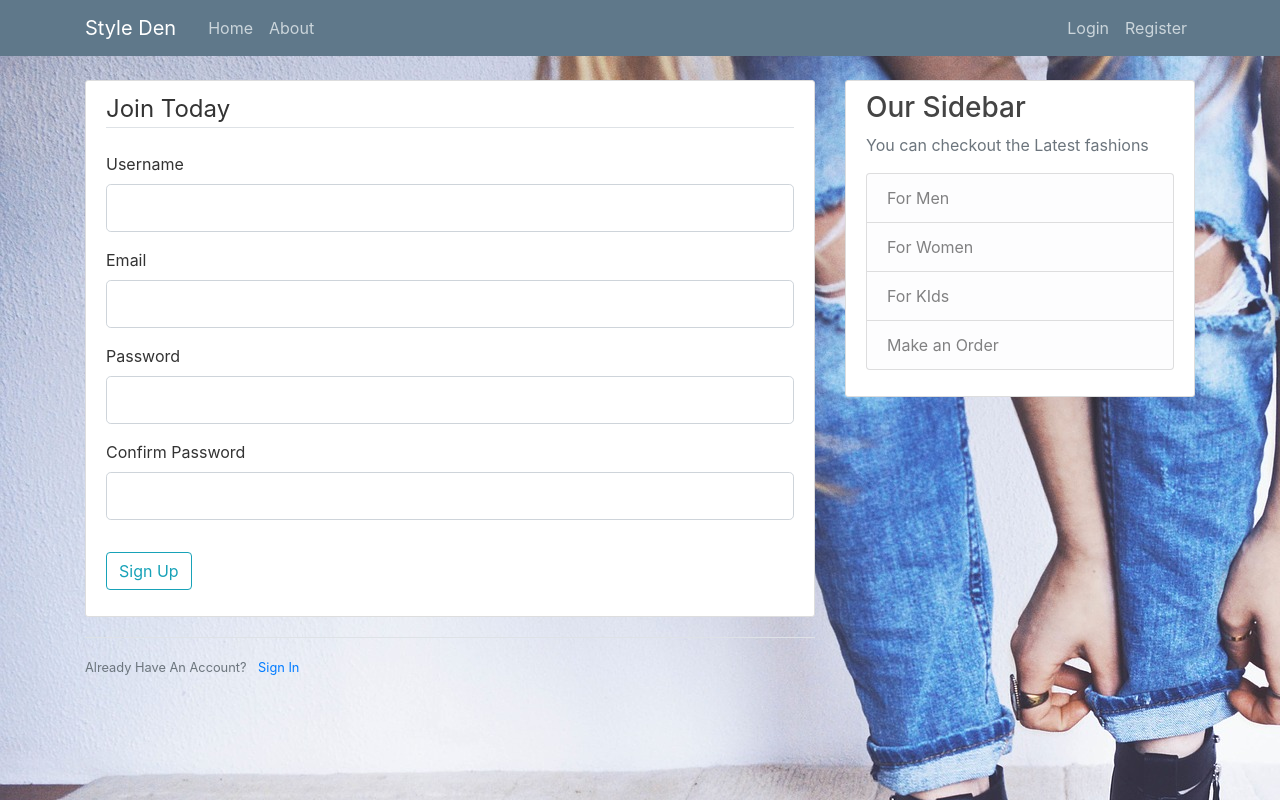
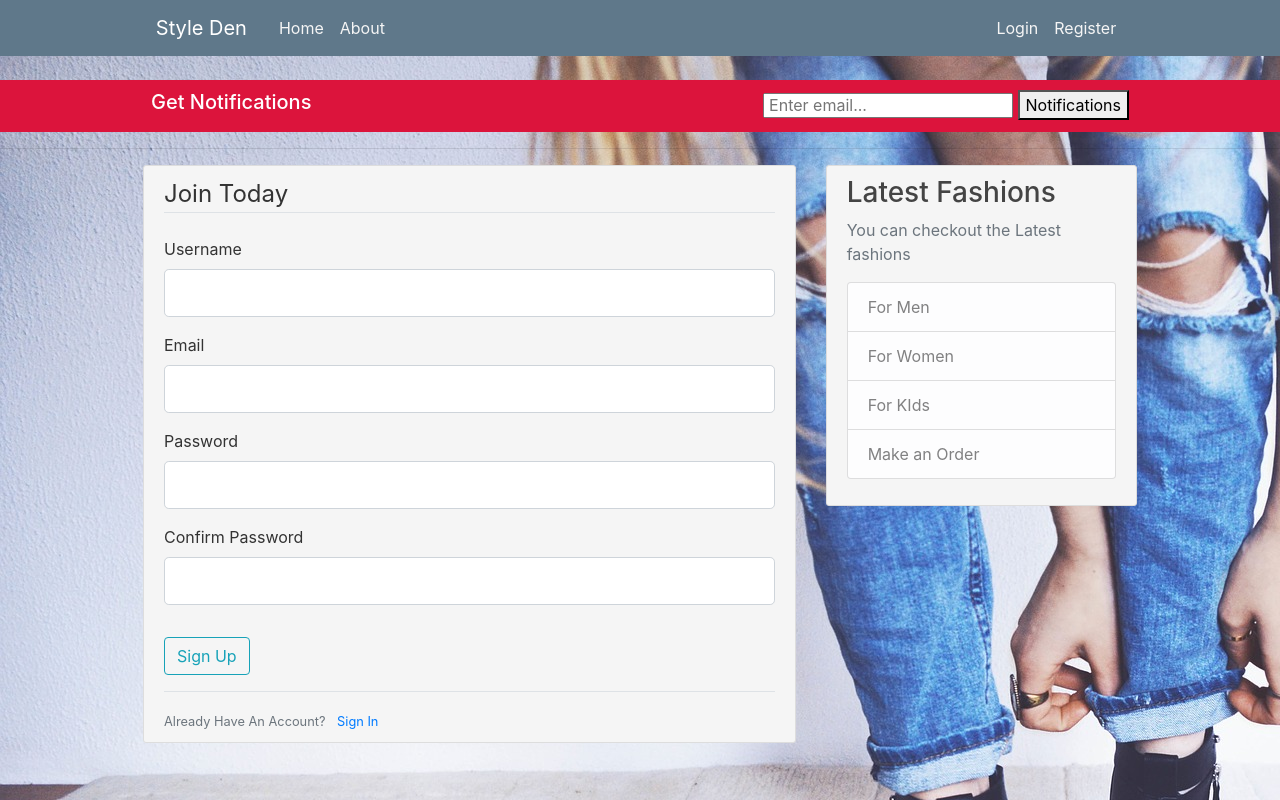
Before and after one commit to Banurasheena/Blog-app, a Flask app: page /register in a window 1280 px wide. Run offline with Flask 2, Linux system fonts and the light colour scheme; some libraries are stand-ins or nearby versions.

Commit message:
commit my additions

```diff
--- a/flaskblog/static/main.css
+++ b/flaskblog/static/main.css
@@ -14,11 +14,11 @@ body {
   }
 
   .site-header .navbar-nav .nav-link {
-    color: #cbd5db;
+    color: whitesmoke;
   }
 
   .site-header .navbar-nav .nav-link:hover {
-    color: #ffffff;
+    color: whitesmoke;
   }
 
   .site-header .navbar-nav .nav-link.active {
@@ -26,7 +26,7 @@ body {
   }
 
   .content-section {
-    background: #ffffff;
+    background: whitesmoke;
     padding: 10px 20px;
     border: 1px solid #dddddd;
     border-radius: 3px;
@@ -83,3 +83,34 @@ body {
 body{
   background-image: url('pic/woman.jpg');
 }
+
+
+#newsletter input[type="email"]{
+  padding: 4px;
+  height: 25px;
+  width: 250px;
+}
+
+#newsletter form{
+  float: right;
+  margin-top: 0;
+}
+
+#newsletter h1{
+  float: left;
+  color: white;
+  font-size: 20px;
+}
+
+#newsletter{
+  padding: 10px;
+
+  background-color: crimson;
+}
+
+
+.container{
+  width: 80%;
+  margin: auto;
+  overflow: hidden;
+}
--- a/flaskblog/templates/layout.html
+++ b/flaskblog/templates/layout.html
@@ -1,12 +1,14 @@
 <!DOCTYPE html>
 <html>
+
 <head>
   <!-- Required meta tags -->
   <meta charset="utf-8">
   <meta name="viewport" content="width=device-width, initial-scale=1, shrink-to-fit=no">
 
   <!-- Bootstrap CSS -->
-    <link rel="stylesheet" href="https://maxcdn.bootstrapcdn.com/bootstrap/4.0.0/css/bootstrap.min.css" integrity="sha384-Gn5384xqQ1aoWXA+058RXPxPg6fy4IWvTNh0E263XmFcJlSAwiGgFAW/dAiS6JXm" crossorigin="anonymous">
+  <link rel="stylesheet" href="https://maxcdn.bootstrapcdn.com/bootstrap/4.0.0/css/bootstrap.min.css"
+    integrity="sha384-Gn5384xqQ1aoWXA+058RXPxPg6fy4IWvTNh0E263XmFcJlSAwiGgFAW/dAiS6JXm" crossorigin="anonymous">
 
   <link rel="stylesheet" type="text/css" href="{{ url_for('static', filename='main.css') }}">
 
@@ -16,12 +18,14 @@
   <title>Style Den</title>
   {% endif %}
 </head>
+
 <body>
   <header class="site-header">
     <nav class="navbar navbar-expand-md navbar-dark bg-steel fixed-top">
       <div class="container">
         <a class="navbar-brand mr-4" href="/">Style Den</a>
-          <button class="navbar-toggler" type="button" data-toggle="collapse" data-target="#navbarToggle" aria-controls="navbarToggle" aria-expanded="false" aria-label="Toggle navigation">
+        <button class="navbar-toggler" type="button" data-toggle="collapse" data-target="#navbarToggle"
+          aria-controls="navbarToggle" aria-expanded="false" aria-label="Toggle navigation">
           <span class="navbar-toggler-icon"></span>
         </button>
         <div class="collapse navbar-collapse" id="navbarToggle">
@@ -44,6 +48,24 @@
       </div>
     </nav>
   </header>
+
+
+
+
+  <section id="newsletter">
+    <div class="container">
+        <h1>Get Notifications</h1>
+        <form>
+            <input type="email" placeholder="Enter email...">
+            <button type="submit" class="button_1">Notifications</button>
+        </form>
+    </div>
+</section>
+
+
+
+<hr>
+
   <main role="main" class="container">
     <div class="row">
       <div class="col-md-8">
@@ -60,7 +82,7 @@
       </div>
       <div class="col-md-4">
         <div class="content-section">
-            <h3>Our Sidebar</h3>
+          <h3>Latest Fashions</h3>
           <p class='text-muted'>You can checkout the Latest fashions
             <ul class="list-group">
               <li class="list-group-item list-group-item-light">For Men</li>
@@ -77,8 +99,15 @@
 
   <!-- Optional JavaScript -->
   <!-- jQuery first, then Popper.js, then Bootstrap JS -->
-    <script src="https://code.jquery.com/jquery-3.2.1.slim.min.js" integrity="sha384-KJ3o2DKtIkvYIK3UENzmM7KCkRr/rE9/Qpg6aAZGJwFDMVNA/GpGFF93hXpG5KkN" crossorigin="anonymous"></script>
-    <script src="https://cdnjs.cloudflare.com/ajax/libs/popper.js/1.12.9/umd/popper.min.js" integrity="sha384-ApNbgh9B+Y1QKtv3Rn7W3mgPxhU9K/ScQsAP7hUibX39j7fakFPskvXusvfa0b4Q" crossorigin="anonymous"></script>
-    <script src="https://maxcdn.bootstrapcdn.com/bootstrap/4.0.0/js/bootstrap.min.js" integrity="sha384-JZR6Spejh4U02d8jOt6vLEHfe/JQGiRRSQQxSfFWpi1MquVdAyjUar5+76PVCmYl" crossorigin="anonymous"></script>
+  <script src="https://code.jquery.com/jquery-3.2.1.slim.min.js"
+    integrity="sha384-KJ3o2DKtIkvYIK3UENzmM7KCkRr/rE9/Qpg6aAZGJwFDMVNA/GpGFF93hXpG5KkN"
+    crossorigin="anonymous"></script>
+  <script src="https://cdnjs.cloudflare.com/ajax/libs/popper.js/1.12.9/umd/popper.min.js"
+    integrity="sha384-ApNbgh9B+Y1QKtv3Rn7W3mgPxhU9K/ScQsAP7hUibX39j7fakFPskvXusvfa0b4Q"
+    crossorigin="anonymous"></script>
+  <script src="https://maxcdn.bootstrapcdn.com/bootstrap/4.0.0/js/bootstrap.min.js"
+    integrity="sha384-JZR6Spejh4U02d8jOt6vLEHfe/JQGiRRSQQxSfFWpi1MquVdAyjUar5+76PVCmYl"
+    crossorigin="anonymous"></script>
 </body>
+
 </html>
--- a/flaskblog/templates/register.html
+++ b/flaskblog/templates/register.html
@@ -63,10 +63,13 @@
             {{ form.submit(class="btn btn-outline-info") }}
         </div>
     </form>
+
+    <div class="border-top pt-3">
+        <small class="text-muted">
+            Already Have An Account? <a class="ml-2" href="{{ url_for('users.login') }}">Sign In</a>
+        </small>
+    </div>
+
 </div>
-<div class="border-top pt-3">
-    <small class="text-muted">
-        Already Have An Account? <a class="ml-2" href="{{ url_for('users.login') }}">Sign In</a>
-    </small>
-</div>
+
 {% endblock content %}
```
Also changed, not shown: flaskblog/site.db, flaskblog/static/profile_pics/6b1f93a197544f89.jpg (added). Lines whose indentation alone changed are shown as unchanged.
